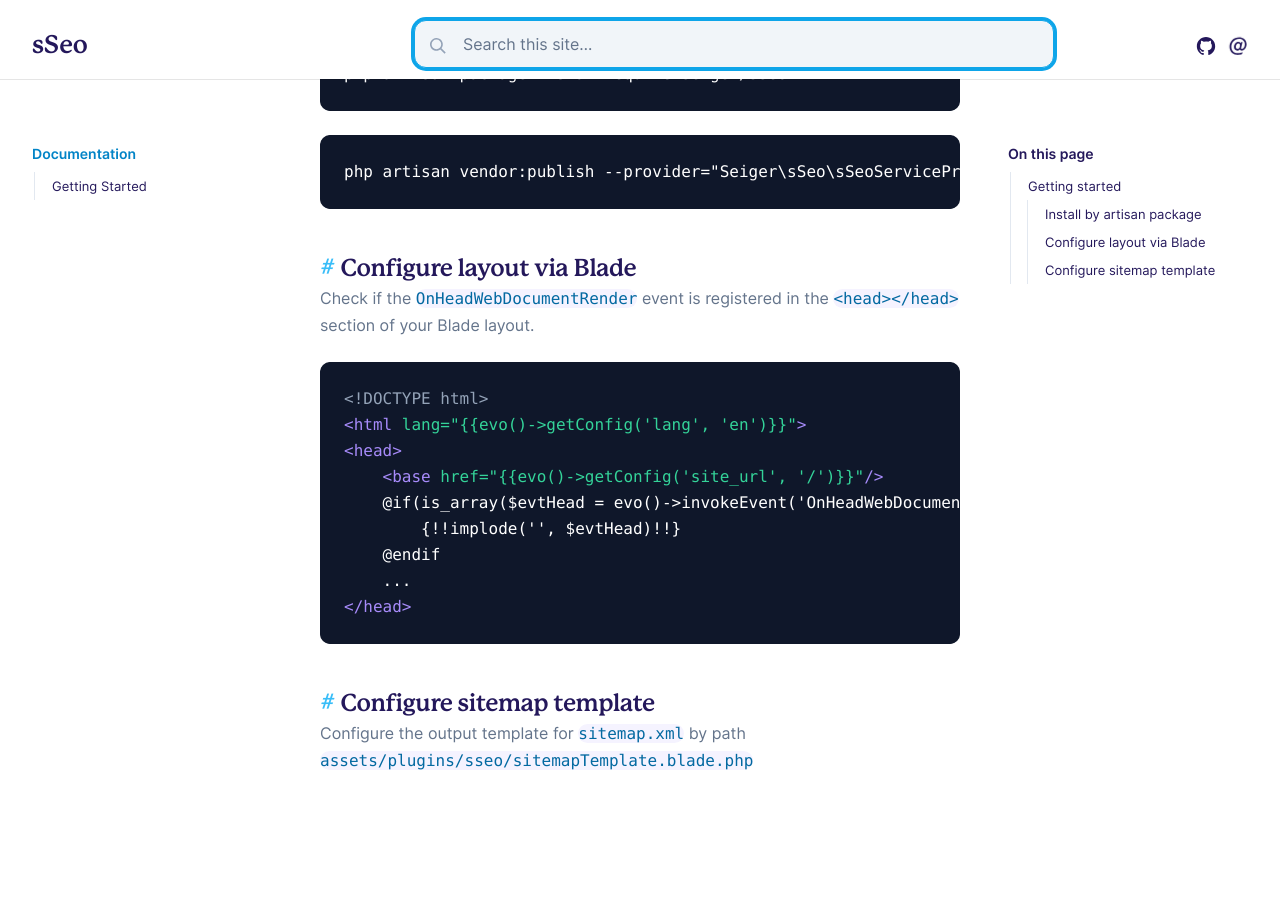
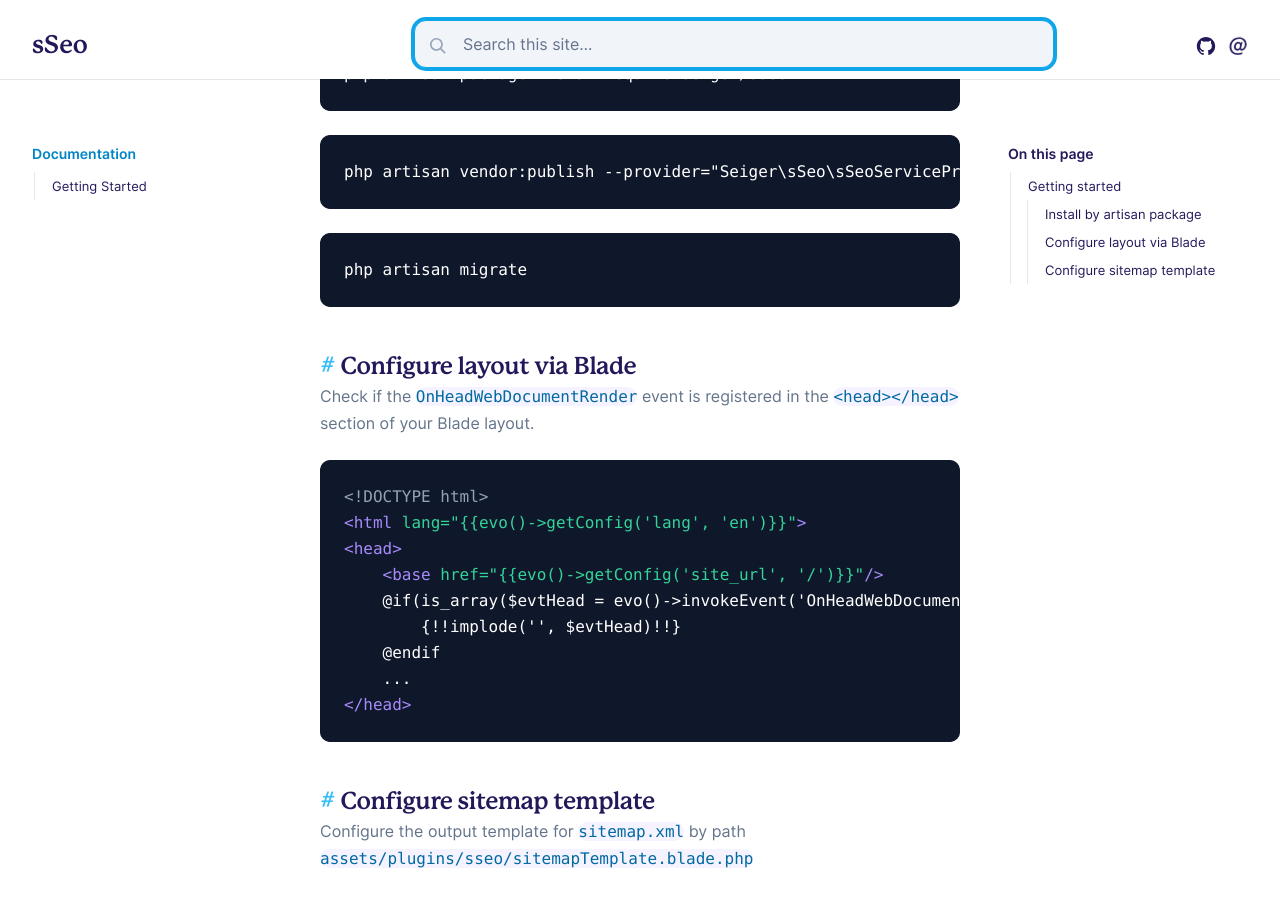
Before and after one commit to Seiger/sSeo, a Jekyll site: the page built from docs/pages/getting-started.md, in a window 1280 px wide and 900 px high, scrolled down 498 px. Built offline with Jekyll 4.4.1, drawn with Linux system fonts in a browser that asks for light colours; some web fonts are replaced.

Commit message:
[FIX] Docs.

````diff
--- a/docs/pages/getting-started.md
+++ b/docs/pages/getting-started.md
@@ -23,6 +23,10 @@ php artisan package:installrequire seiger/sseo "*"
 php artisan vendor:publish --provider="Seiger\sSeo\sSeoServiceProvider"
 ```
 
+```console
+php artisan migrate
+```
+
 ## Configure layout via Blade
 
 Check if the `OnHeadWebDocumentRender` event is registered in the `<head></head>` section of your Blade layout.
````
Also changed, not shown: README.md.
